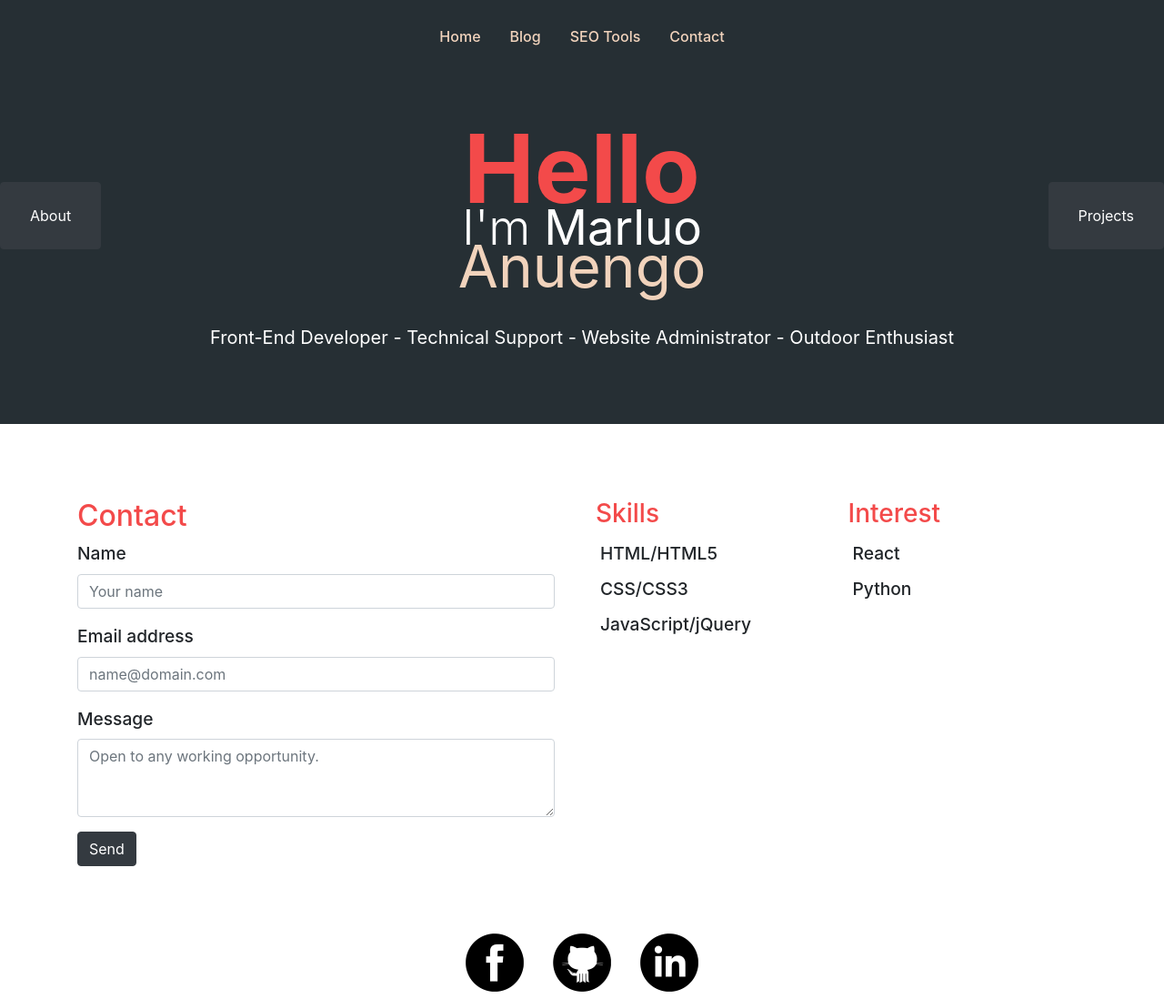
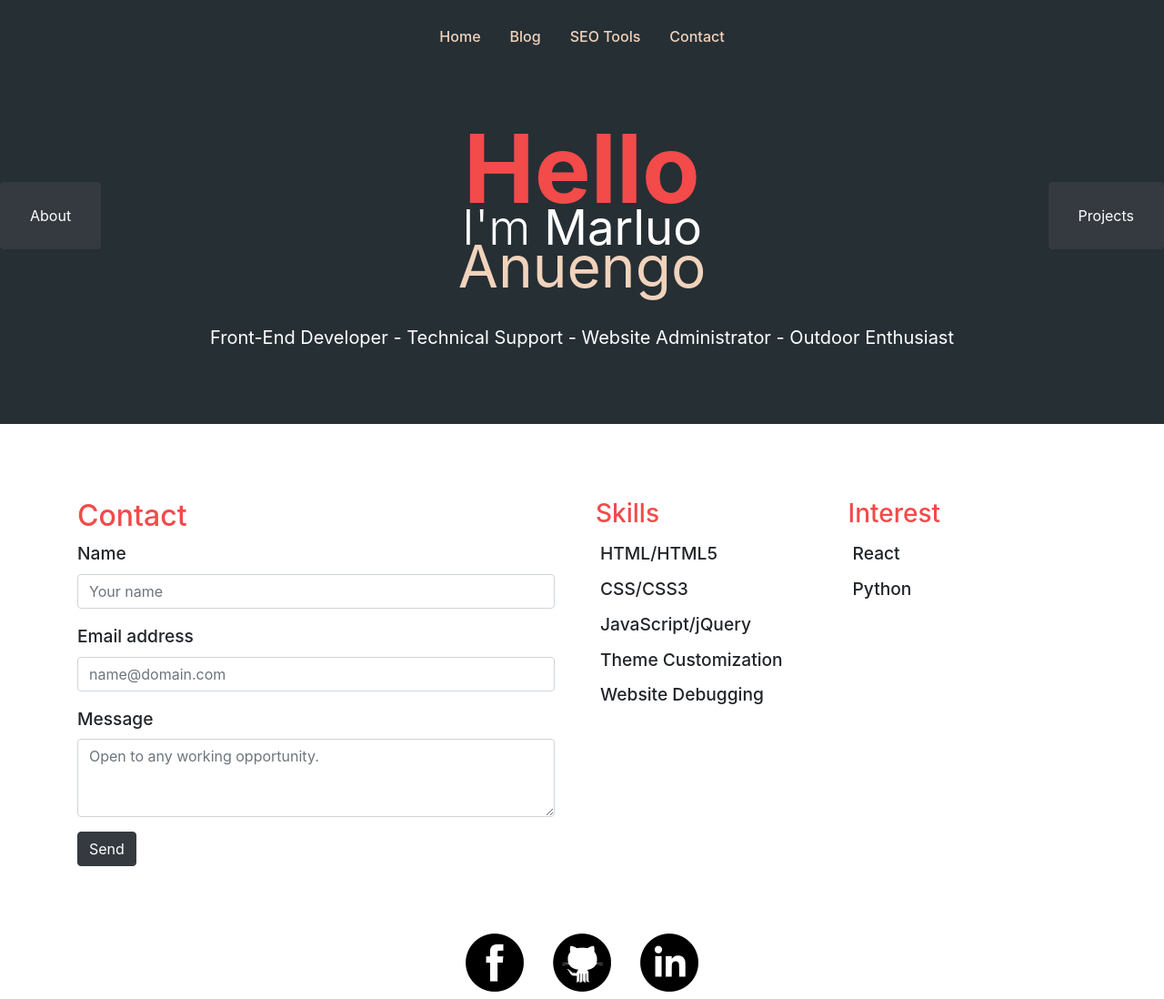
Before and after one commit to donkzA/donkza.github.io, a Jekyll site: the page built from index.markdown, in a window 1280 px wide. Shown: the whole page at 91% size. Built offline with Jekyll 4.4.1, drawn with Linux system fonts in a browser that asks for light colours.

Commit message:
updating index page

```diff
--- a/index.markdown
+++ b/index.markdown
@@ -34,6 +34,8 @@ title: Home
                         <li class="nav-item">HTML/HTML5</li>
                         <li class="nav-item">CSS/CSS3</li>
                         <li class="nav-item">JavaScript/jQuery</li>
+                        <li class="nav-item">Theme Customization</li>
+                        <li class="nav-item">Website Debugging</li>
                     </ul>
                 </div>
                 <div class="interest col">
```
